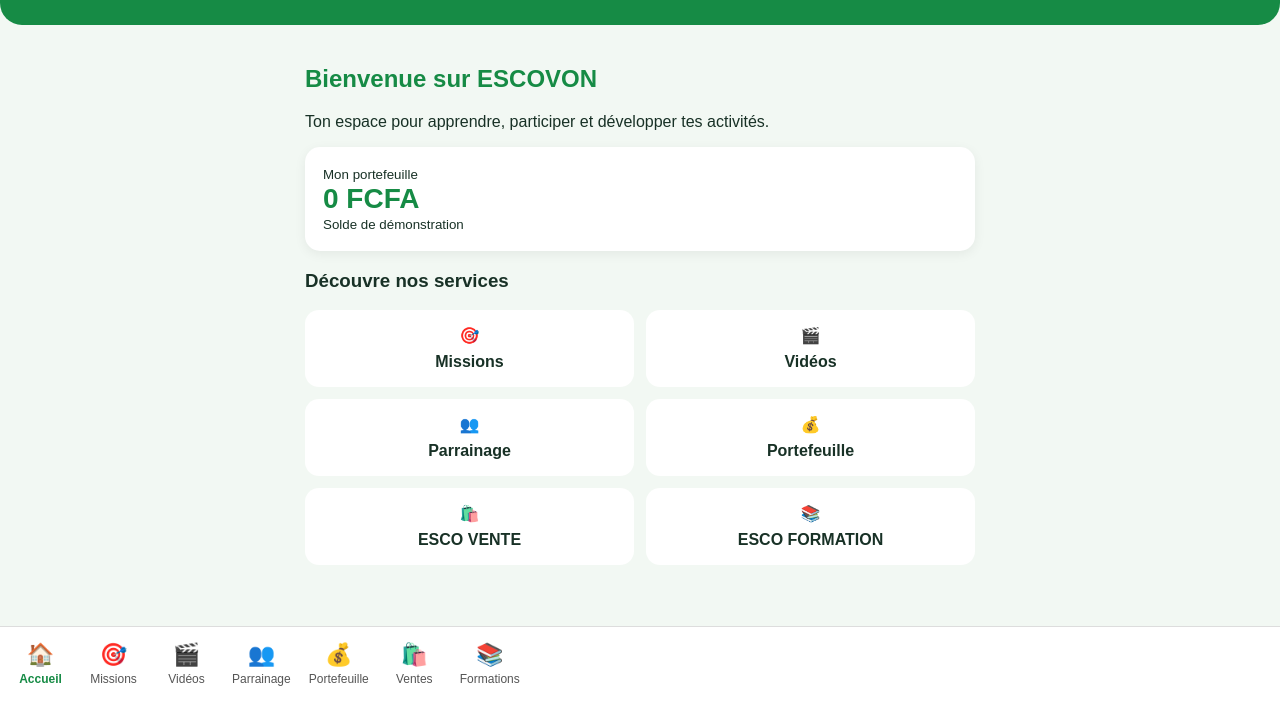
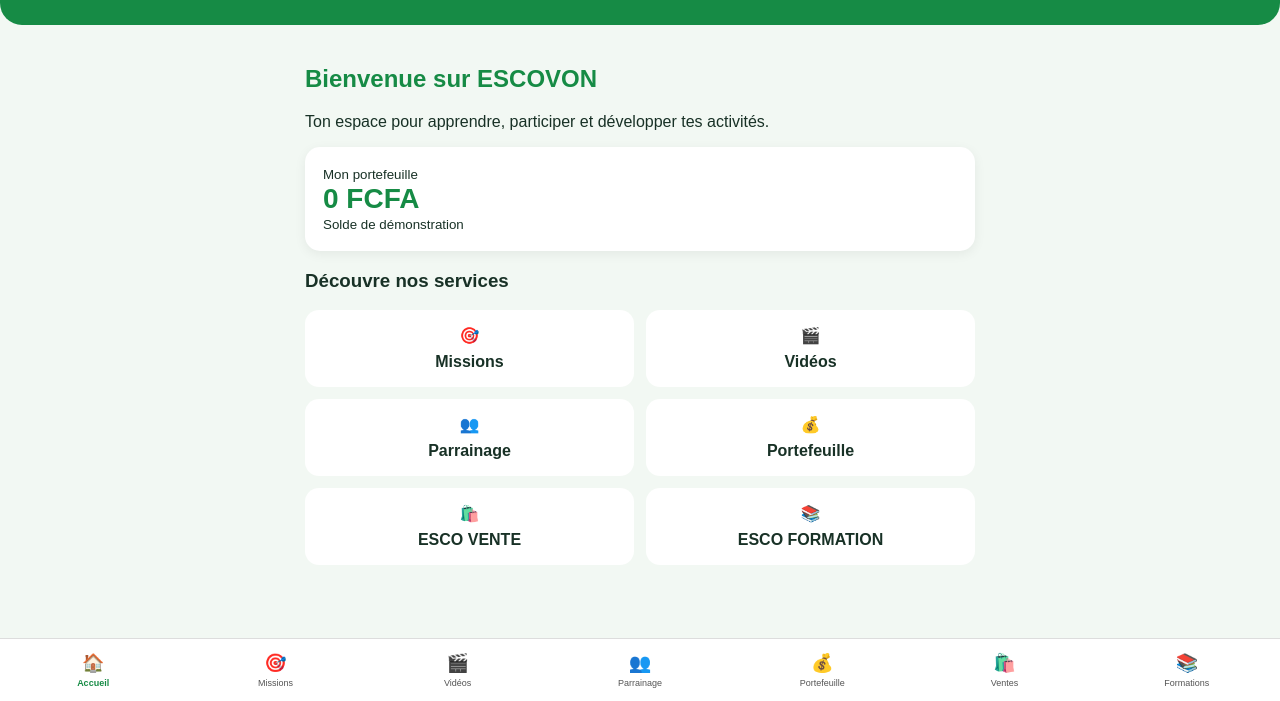
Before and after one commit to ZipetteEmilio2026/ESCOVON, a plain HTML site: page index.html in a window 1280 px wide. Shown: the part 99-800 px from the top of the page. Drawn offline with Linux system fonts and the light colour scheme.

Commit message:
Update index.html
Correction du menu inférieur ESCOVON.

```diff
--- a/index.html
+++ b/index.html
@@ -7,7 +7,7 @@
 <title>ESCOVON</title>
 <style>
 *{box-sizing:border-box}
-body{margin:0;font-family:Arial;background:#f2f8f3;color:#183126;padding-bottom:90px}
+body{margin:0;font-family:Arial;background:#f2f8f3;color:#183126;padding-bottom:100px}
 header{background:#168b45;color:white;padding:28px 20px;border-radius:0 0 22px 22px}
 header h1{margin:0;font-size:30px}
 header p{margin-bottom:0}
@@ -18,9 +18,41 @@ h2{color:#168b45}
 .grid{display:grid;grid-template-columns:1fr 1fr;gap:12px}
 .tile{background:white;padding:16px;border-radius:14px;text-align:center}
 .tile b{display:block;margin-top:8px}
-nav{position:fixed;bottom:0;left:0;right:0;background:white;display:flex;justify-content:flex-start;gap:8px;padding:10px 8px;border-top:1px solid #ddd;overflow-x:auto}
-nav button{border:0;background:white;color:#555;font-size:12px;padding:5px;flex:0 0 auto;min-width:65px}
-nav button span{display:block;font-size:22px;margin-bottom:4px}
+
+/* MENU INFERIEUR : 7 RUBRIQUES */
+nav{
+position:fixed;
+bottom:0;
+left:0;
+right:0;
+background:white;
+display:grid;
+grid-template-columns:repeat(7,minmax(0,1fr));
+gap:0;
+padding:8px 2px;
+border-top:1px solid #ddd;
+z-index:1000;
+}
+
+nav button{
+border:0;
+background:white;
+color:#555;
+font-size:9px;
+padding:5px 1px;
+min-width:0;
+width:100%;
+white-space:normal;
+overflow-wrap:anywhere;
+text-align:center;
+}
+
+nav button span{
+display:block;
+font-size:18px;
+margin-bottom:4px;
+}
+
 nav button.active{color:#168b45;font-weight:bold}
 .panel{display:none}
 .panel.active{display:block}
```
